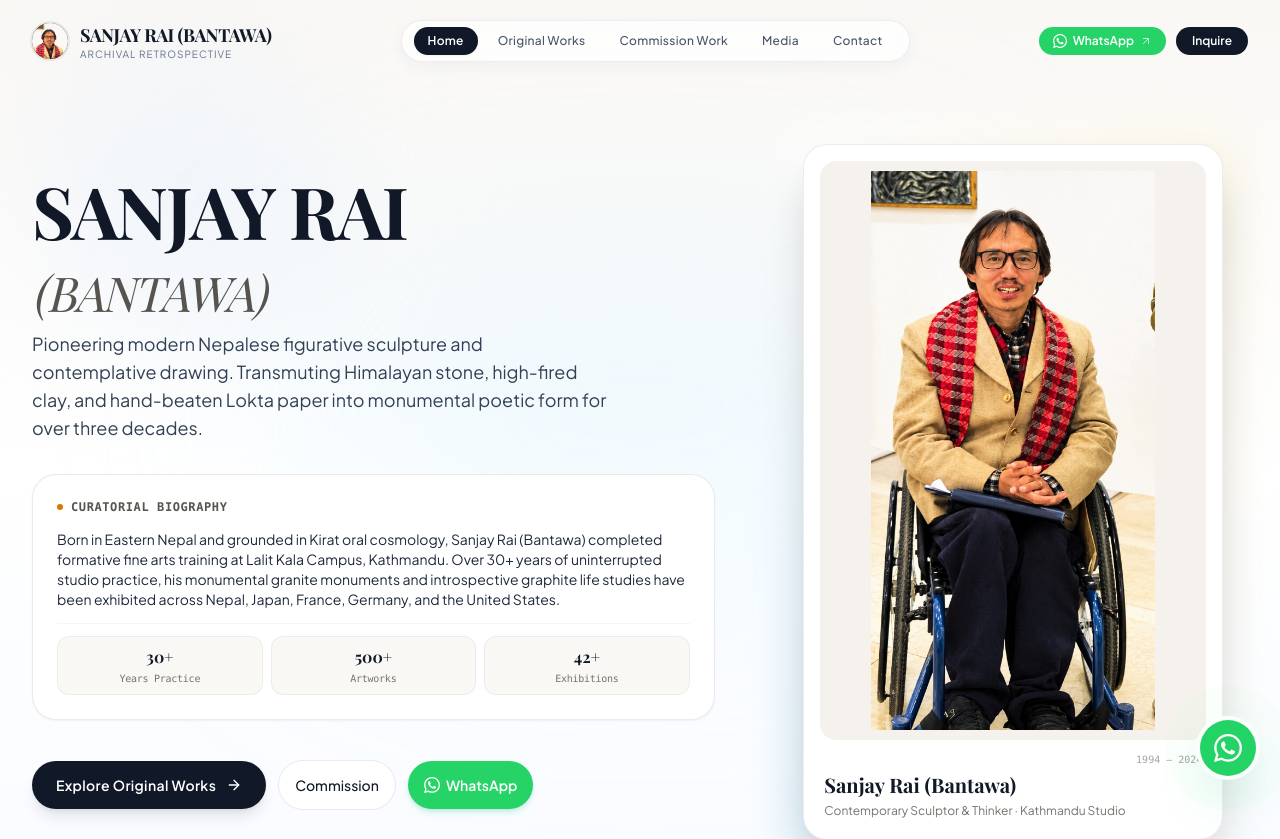
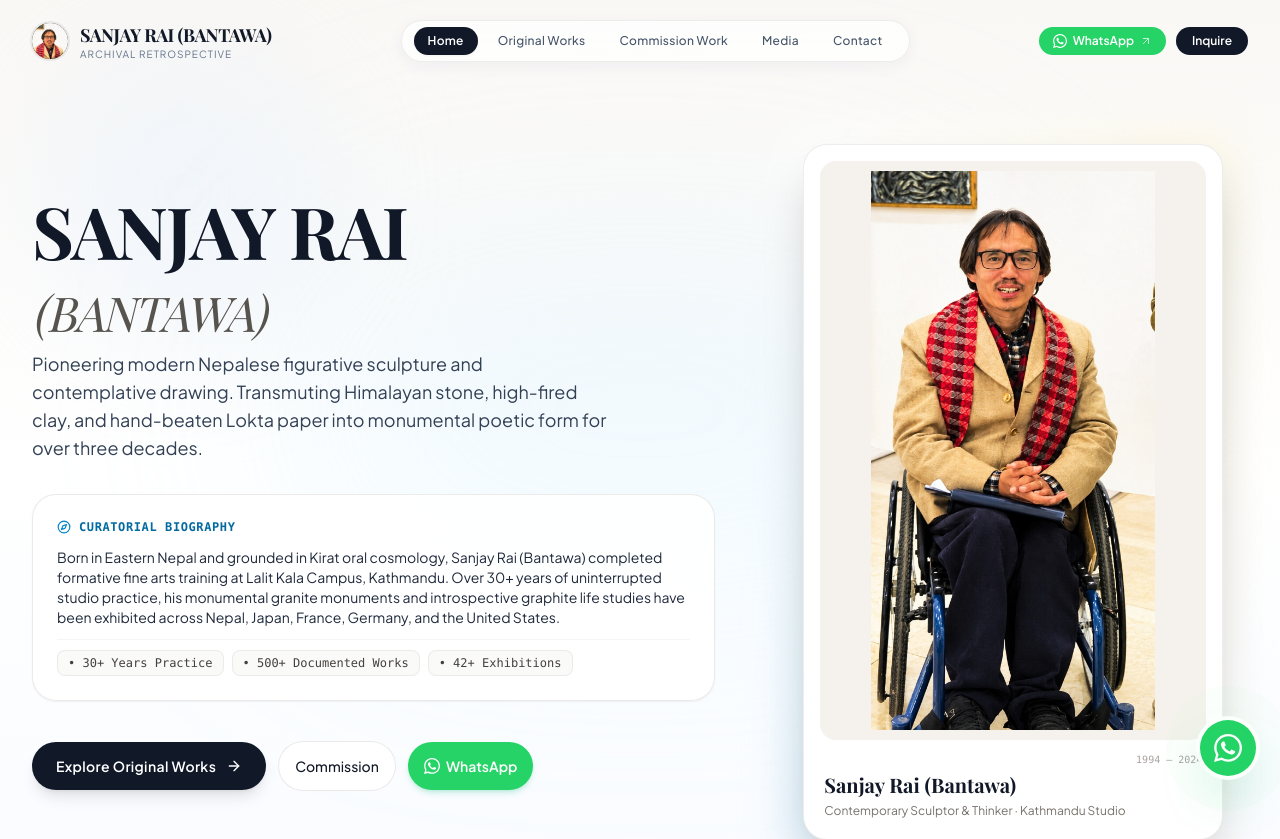
Before and after one commit to Prakash0m/sanjayrai, a React (Vite) app: page / in a window 1280 px wide. Shown: the top 839 px of the page. Built offline with nearby package versions, Linux system fonts and the light colour scheme; the HTML template or start-up script is replaced by a standard one; a web font is replaced by a local one.

Commit message:
revert(home): restore Curatorial Biography to original layout as requested

```diff
--- a/src/pages/Home.tsx
+++ b/src/pages/Home.tsx
@@ -1,6 +1,6 @@
 import React, { useState } from 'react';
 import { Link } from 'react-router-dom';
-import { ArrowRight, Palette, Hammer, PenTool, ChevronDown, ChevronUp, Quote } from 'lucide-react';
+import { ArrowRight, Compass, Palette, Hammer, PenTool, ChevronDown, ChevronUp, Quote } from 'lucide-react';
 import { SmartImage } from '../components/SmartImage';
 import { getWhatsAppUrl } from '../config/site';
 import { WhatsAppIcon } from '../components/Icons';
@@ -34,33 +34,25 @@ export const Home: React.FC = () => {
                 </p>
               </div>
 
-              {/* Short Bio Block (Optimized for Mobile & Desktop) */}
-              <div className="p-4 sm:p-6 rounded-2xl sm:rounded-3xl bg-white/95 backdrop-blur-xl border border-stone-200/80 shadow-sm space-y-3.5 text-left">
-                <div className="flex items-center space-x-2 text-[11px] sm:text-xs font-mono tracking-wider text-stone-600 uppercase font-semibold">
-                  <span className="w-1.5 h-1.5 rounded-full bg-amber-600 shrink-0" />
+              {/* Short Bio Block */}
+              <div className="p-4 sm:p-6 rounded-2xl sm:rounded-3xl bg-white/90 backdrop-blur-xl border border-stone-200/80 shadow-sm space-y-3 text-left">
+                <div className="flex items-center space-x-2 text-[11px] sm:text-xs font-mono tracking-wider text-sky-700 uppercase font-semibold">
+                  <Compass className="w-3.5 h-3.5 text-sky-600 shrink-0" />
                   <span>Curatorial Biography</span>
                 </div>
-
                 <p className="text-[13px] sm:text-sm text-ink-800 leading-relaxed font-sans">
                   Born in Eastern Nepal and grounded in Kirat oral cosmology, Sanjay Rai (Bantawa) completed formative fine arts training at Lalit Kala Campus, Kathmandu. Over 30+ years of uninterrupted studio practice, his monumental granite monuments and introspective graphite life studies have been exhibited across Nepal, Japan, France, Germany, and the United States.
                 </p>
-
-                {/* Balanced 3-column stats bar on mobile & desktop */}
-                <div className="grid grid-cols-3 gap-2 pt-3 border-t border-stone-100 text-center">
-                  <div className="bg-[#FAF8F5] rounded-xl py-2 px-1 border border-stone-200/60 flex flex-col justify-center">
-                    <span className="font-serif font-bold text-ink-900 text-sm sm:text-base leading-tight">30+</span>
-                    <span className="text-[10px] text-stone-500 font-mono tracking-tight mt-0.5">Years Practice</span>
-                  </div>
-
-                  <div className="bg-[#FAF8F5] rounded-xl py-2 px-1 border border-stone-200/60 flex flex-col justify-center">
-                    <span className="font-serif font-bold text-ink-900 text-sm sm:text-base leading-tight">500+</span>
-                    <span className="text-[10px] text-stone-500 font-mono tracking-tight mt-0.5">Artworks</span>
-                  </div>
-
-                  <div className="bg-[#FAF8F5] rounded-xl py-2 px-1 border border-stone-200/60 flex flex-col justify-center">
-                    <span className="font-serif font-bold text-ink-900 text-sm sm:text-base leading-tight">42+</span>
-                    <span className="text-[10px] text-stone-500 font-mono tracking-tight mt-0.5">Exhibitions</span>
-                  </div>
+                <div className="flex flex-wrap gap-2 pt-2.5 border-t border-stone-100">
+                  <span className="px-2.5 py-1 rounded-lg bg-stone-50 border border-stone-200/70 text-[11px] sm:text-xs font-mono text-stone-700 font-medium">
+                    • 30+ Years Practice
+                  </span>
+                  <span className="px-2.5 py-1 rounded-lg bg-stone-50 border border-stone-200/70 text-[11px] sm:text-xs font-mono text-stone-700 font-medium">
+                    • 500+ Documented Works
+                  </span>
+                  <span className="px-2.5 py-1 rounded-lg bg-stone-50 border border-stone-200/70 text-[11px] sm:text-xs font-mono text-stone-700 font-medium">
+                    • 42+ Exhibitions
+                  </span>
                 </div>
               </div>
 
```
